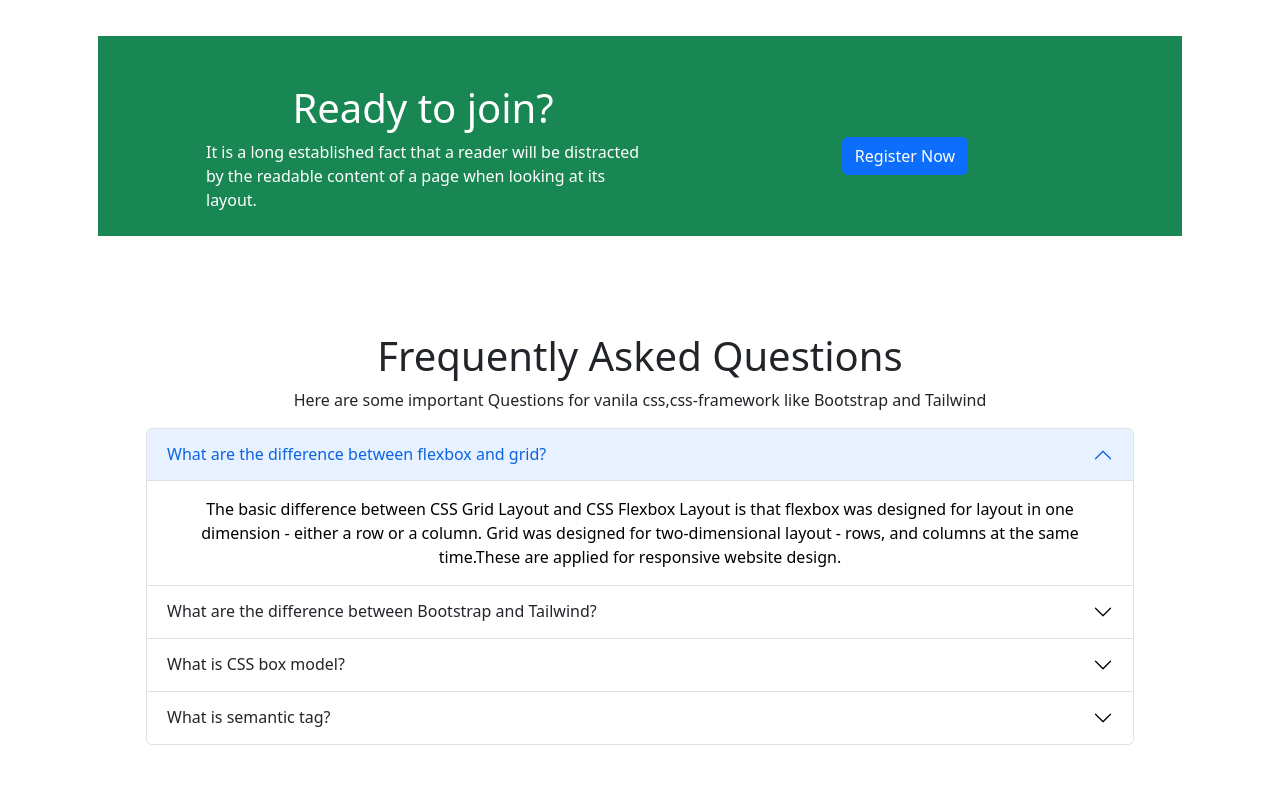
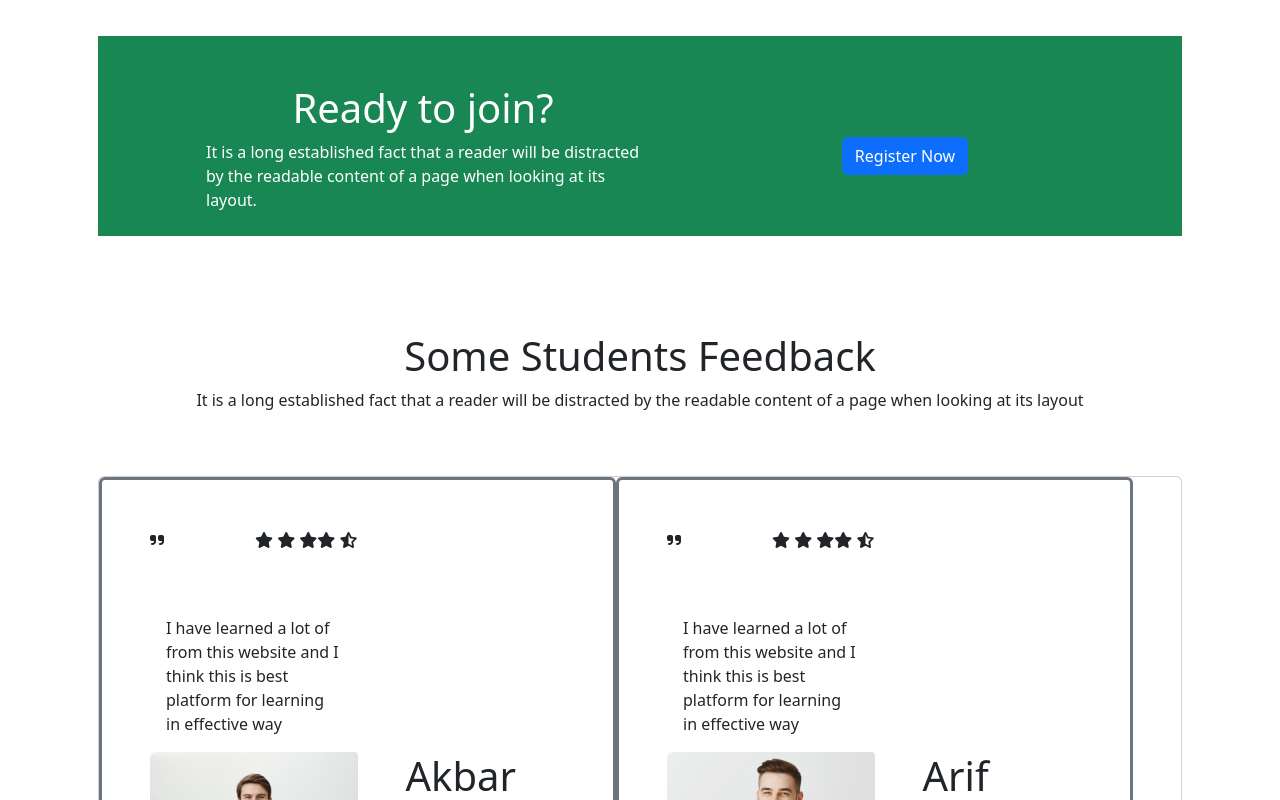
Before and after one commit to MdArifuzzaman2/edTech-website, a plain HTML site: page index.html in a window 1280 px wide. Shown: the part 2000-2800 px from the top of the page. Drawn offline with nearby package versions, Linux system fonts and the light colour scheme.

Commit message:
finalized code

```diff
--- a/index.html
+++ b/index.html
@@ -182,7 +182,8 @@
       <div class="container mt-5 ">
         <div class="mb-2">
           <div class="row">
-            <div class="col-6 col-md-6 d-flex flex-row">
+            <div class="col-6  col-md-6 col-sm-12 d-flex flex-row">
+
               <img class="img-fluid" src="images/course/course-1.png" alt="" />
               <div class="ms-5">
                 <h1>Fundamental Of UI/UX Design</h1>
@@ -193,7 +194,7 @@
                 <span class="bg-primary mx-5">Price : 20$</span>
               </div>
             </div>
-            <div class="col-6 col-md-6 d-flex flex-row">
+            <div class="col-6 col-md-6 col-sm-12 d-flex flex-row">
               <img class="img-fluid" src="images/course/course-2.png" alt="" />
               <div class="ms-5">
                 <h1>Javascript Basic to advanced</h1>
@@ -208,7 +209,7 @@
         <!-- second row -->
         <div class="mt-2">
           <div class="row">
-            <div class="col-6 col-md-6 d-flex flex-row">
+            <div class="col-6 col-md-6 col-sm-12 d-flex flex-row">
               <img class="img-fluid" src="images/course/course-3.png" alt="" />
               <div class="ms-5">
                 <h1>Fullstack Web Development</h1>
@@ -219,7 +220,7 @@
                 <span class="bg-primary mx-5">Price : 20$</span>
               </div>
             </div>
-            <div class="col-6 col-md-6 d-flex flex-row">
+            <div class="col-6 col-md-6 col-sm-12 d-flex flex-row">
               <img class="img-fluid" src="images/course/course-4.png" alt="" />
               <div class="ms-5">
                 <h1>Digital Marketing</h1>
@@ -230,12 +231,13 @@
                 <span class="bg-primary mx-5">Price : 20$</span>
               </div>
             </div>
+
         </div>
 
           <!-- third row -->
           <div class="mt-2">
             <div class="row">
-              <div class="col-6 col-md-6 d-flex flex-row">
+              <div class="col-6 col-md-6 col-sm-12 d-flex flex-row">
                 <img class="img-fluid" src="images/course/course-5.png" alt="" />
                 <div class="ms-5">
                   <h1>Photography Basic Rules</h1>
@@ -246,7 +248,7 @@
                   <span class="bg-primary mx-5">Price : 20$</span>
                 </div>
               </div>
-              <div class="col-6 col-md-6 d-flex flex-row">
+              <div class="col-6 col-md-6 col-sm-12 d-flex flex-row">
                 <img class="img-fluid" src="images/course/course-6.png" alt="" />
                 <div class="ms-5">
                   <h1>Motion Graphics</h1>
@@ -302,6 +304,72 @@
         </div>
       </section>
         <!-- registration box end -->
+        <!-- Students feedback -->
+        <section>
+          <section class="mt-5 text-center p-5">
+            <div>
+              <h1>Some Students Feedback</h1>
+              <p>It is a long established fact that a reader will be distracted by the readable
+                content of a page when looking at its layout</p>
+            </div>
+          </section>
+          <!-- students information -->
+
+          <div class="card mb-3" >
+            <div class="row g-5  container d-flex flex-row  ">
+           <section class=" col-6 p-5 border border-secondary border-3 rounded">
+                  <div class=" col-md-6">
+                    <div class="  d-flex justify-content-between">
+                      <span><i class="fa-solid fa-quote-right"></i></span>
+                    <span><i class="fa-solid fa-star"></i>
+                      <i class="fa-solid fa-star"></i>
+                      <i class="fa-solid fa-star"></i><i class="fa-solid fa-star"></i>
+                      <i class="fa-solid fa-star-half-stroke"></i>
+                    </span>
+                    </div>
+                    <div class=" mt-5 p-3 d-flex flex-row">
+
+                      <span>I have learned a lot of from this website and I think this is best platform for learning in effective way</span>
+                    </div>
+                    <div class="d-flex flex-row">
+                      <img src="images/student/student-1.png" class="img-fluid rounded-start" alt="...">
+                      <div class="ms-5">
+                        <h1>Akbar</h1>
+                        <h3>Graphics Designer</h3>
+                      </div>
+                    </div>
+                    </div>
+            </section>
+
+                  <!-- second student feedback -->
+                  <section class=" col-6 p-5 border border-secondary border-3 rounded">
+                  <div class=" col-md-6">
+                    <div class="  d-flex justify-content-between">
+                      <span><i class="fa-solid fa-quote-right"></i></span>
+                    <span><i class="fa-solid fa-star"></i>
+                      <i class="fa-solid fa-star"></i>
+                      <i class="fa-solid fa-star"></i><i class="fa-solid fa-star"></i>
+                      <i class="fa-solid fa-star-half-stroke"></i>
+                    </span>
+                    </div>
+                    <div class=" mt-5 p-3 d-flex flex-row">
+                      <span>I have learned a lot of from this website and I think this is best platform for learning in effective way</span>
+
+                    </div>
+                    <div class="d-flex flex-row">
+                      <img src="images/student/student-3.png" class="img-fluid rounded-start" alt="...">
+                      <div class="ms-5">
+                        <h1>Arif</h1>
+                        <h3>Web Developer</h3>
+                      </div>
+                    </div>
+                    </div>
+                  </section>
+                </div>
+            </div>
+
+
+
 
         <!-- Frequently asked Questions -->
         <section class="mt-5 text-center p-5">
```
